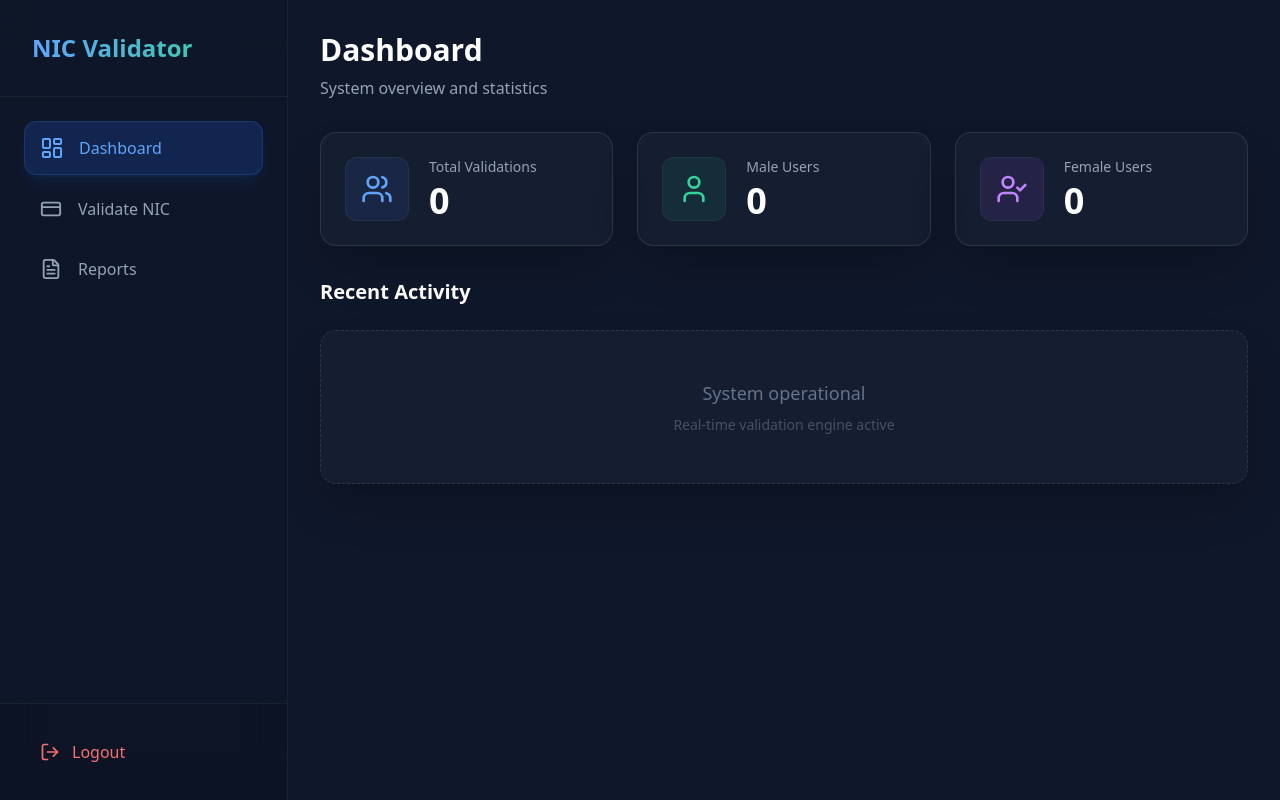
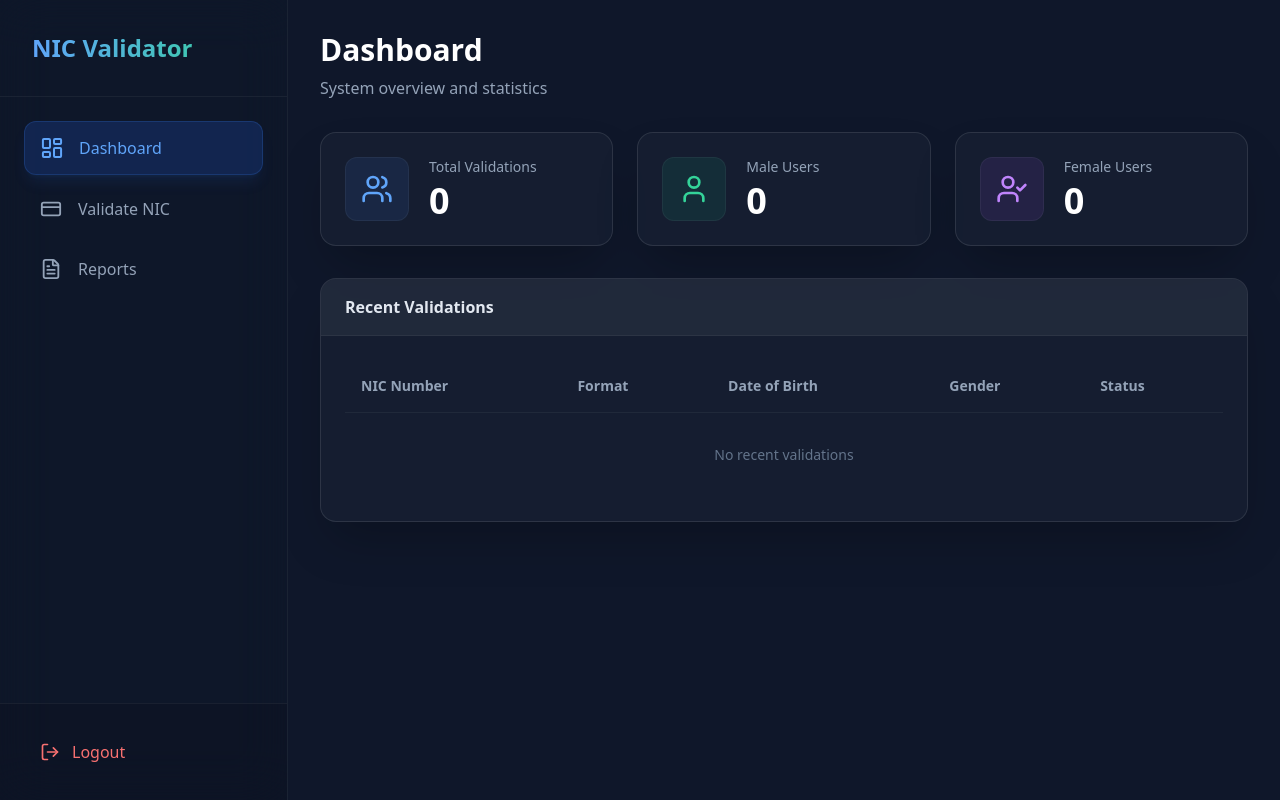
Before and after one commit to SandaruwanWeerawardhana/NIC-validating-application, a React (Vite) app in the folder Frontend/: page /login in a window 1280 px wide. Both pictures are taken after typing "Sample", "Sample123" into the empty fields and a click on the button "Sign In". Built offline with nearby package versions, Linux system fonts and the light colour scheme.

Commit message:
feat: create component and integrate it into Dashboard and NICValidator pages

```diff
--- /dev/null
+++ b/Frontend/src/components/RecentValidations.tsx
@@ -0,0 +1,75 @@
+import React from "react";
+import { Card } from "./Card";
+import { format } from "date-fns";
+import type { NICData } from "../utils/nicValidation";
+
+interface RecentValidationsProps {
+  records: NICData[];
+  title?: string;
+  maxRows?: number;
+  className?: string;
+}
+
+export const RecentValidations: React.FC<RecentValidationsProps> = ({
+  records,
+  title = "Recent Validations",
+  maxRows = 5,
+  className,
+}) => {
+  const hasRecords = records && records.length > 0;
+
+  return (
+    <Card title={title} className={className}>
+      <div className="overflow-x-auto">
+        <table className="w-full text-sm text-left">
+          <thead className="text-slate-400 font-medium border-b border-white/5">
+            <tr>
+              <th className="px-4 py-4">NIC Number</th>
+              <th className="px-4 py-4">Format</th>
+              <th className="px-4 py-4">Date of Birth</th>
+              <th className="px-4 py-4">Gender</th>
+              <th className="px-4 py-4">Status</th>
+            </tr>
+          </thead>
+          <tbody className="divide-y divide-white/5">
+            {!hasRecords ? (
+              <tr>
+                <td colSpan={5} className="px-4 py-8 text-center text-slate-500">
+                  No recent validations
+                </td>
+              </tr>
+            ) : (
+              records
+                .slice(0, maxRows)
+                .map((rec, idx) => (
+                  <tr key={idx} className="hover:bg-white/5 transition-colors">
+                    <td className="px-4 py-3 font-medium text-white font-mono">
+                      {rec.originalNic}
+                    </td>
+                    <td className="px-4 py-3 capitalize text-slate-300">
+                      {rec.type ?? "-"}
+                    </td>
+                    <td className="px-4 py-3 text-slate-400">
+                      {rec.birthDate ? format(rec.birthDate, "yyyy-MM-dd") : "-"}
+                    </td>
+                    <td className="px-4 py-3">
+                      <span
+                        className={`px-2.5 py-1 rounded-full text-xs font-semibold ${
+                          rec.gender === "Male"
+                            ? "bg-blue-500/20 text-blue-300"
+                            : "bg-pink-500/20 text-pink-300"
+                        }`}
+                      >
+                        {rec.gender ?? "-"}
+                      </span>
+                    </td>
+                    <td className="px-4 py-3 text-emerald-400 font-medium">Verified</td>
+                  </tr>
+                ))
+            )}
+          </tbody>
+        </table>
+      </div>
+    </Card>
+  );
+};
--- a/Frontend/src/pages/Dashboard.tsx
+++ b/Frontend/src/pages/Dashboard.tsx
@@ -1,18 +1,37 @@
-import { useNicStore } from '../store/nicStore';
-import { Card } from '../components/Card';
-import { Users, User, UserCheck } from 'lucide-react';
+import { useNicStore } from "../store/nicStore";
+import { Card } from "../components/Card";
+import { Users, User, UserCheck } from "lucide-react";
+import { RecentValidations } from "../components/RecentValidations";
 
 const Dashboard = () => {
   const records = useNicStore((state) => state.records);
 
   const total = records.length;
-    const male = records.filter(r => r.gender === 'Male').length;
-    const female = records.filter(r => r.gender === 'Female').length;
+  const male = records.filter((r) => r.gender === "Male").length;
+  const female = records.filter((r) => r.gender === "Female").length;
 
   const stats = [
-        { label: 'Total Validations', value: total, icon: Users, color: 'text-blue-400', bg: 'bg-blue-500/10' },
-        { label: 'Male Users', value: male, icon: User, color: 'text-emerald-400', bg: 'bg-emerald-500/10' },
-        { label: 'Female Users', value: female, icon: UserCheck, color: 'text-purple-400', bg: 'bg-purple-500/10' },
+    {
+      label: "Total Validations",
+      value: total,
+      icon: Users,
+      color: "text-blue-400",
+      bg: "bg-blue-500/10",
+    },
+    {
+      label: "Male Users",
+      value: male,
+      icon: User,
+      color: "text-emerald-400",
+      bg: "bg-emerald-500/10",
+    },
+    {
+      label: "Female Users",
+      value: female,
+      icon: UserCheck,
+      color: "text-purple-400",
+      bg: "bg-purple-500/10",
+    },
   ];
 
   return (
@@ -28,12 +47,18 @@ const Dashboard = () => {
           return (
             <Card key={stat.label} className={`p-0 stagger-${i + 1} flex-1`}>
               <div className="flex items-center gap-5">
-                                <div className={`p-4 rounded-xl ${stat.bg} ring-1 ring-inset ring-white/5`}>
+                <div
+                  className={`p-4 rounded-xl ${stat.bg} ring-1 ring-inset ring-white/5`}
+                >
                   <Icon className={`w-8 h-8 ${stat.color}`} />
                 </div>
                 <div>
-                                    <p className="text-sm font-medium text-slate-400">{stat.label}</p>
-                                    <p className="text-4xl font-bold text-white mt-1 tracking-tight">{stat.value}</p>
+                  <p className="text-sm font-medium text-slate-400">
+                    {stat.label}
+                  </p>
+                  <p className="text-4xl font-bold text-white mt-1 tracking-tight">
+                    {stat.value}
+                  </p>
                 </div>
               </div>
             </Card>
@@ -41,13 +66,7 @@ const Dashboard = () => {
         })}
       </div>
 
-            <div className="mt-8">
-                <h3 className="text-xl font-semibold text-white mb-6">Recent Activity</h3>
-                <div className="glass-card p-12 text-center text-slate-500 border-dashed border-2 border-white/5">
-                    <p className="text-lg">System operational</p>
-                    <p className="text-sm mt-2 opacity-60">Real-time validation engine active</p>
-                </div>
-            </div>
+      <RecentValidations records={records} className="stagger-2" />
     </div>
   );
 };
--- a/Frontend/src/pages/NICValidator.tsx
+++ b/Frontend/src/pages/NICValidator.tsx
@@ -140,71 +140,6 @@ const NICValidator = () => {
           )}
         </div>
       </div>
-
-      {/* Recent Validations Table - Glass Table */}
-      <Card title="Recent Validations" className="stagger-2">
-        <div className="overflow-x-auto">
-          <table className="w-full text-sm text-left">
-            <thead className="text-slate-400 font-medium border-b border-white/5">
-              <tr>
-                <th className="px-4 py-4">NIC Number</th>
-                <th className="px-4 py-4">Format</th>
-                <th className="px-4 py-4">Date of Birth</th>
-                <th className="px-4 py-4">Gender</th>
-                <th className="px-4 py-4">Status</th>
-              </tr>
-            </thead>
-            <tbody className="divide-y divide-white/5">
-              {useNicStore.getState().records.length === 0 ? (
-                <tr>
-                  <td
-                    colSpan={5}
-                    className="px-4 py-8 text-center text-slate-500"
-                  >
-                    No recent validations
-                  </td>
-                </tr>
-              ) : (
-                useNicStore
-                  .getState()
-                  .records.map((rec, idx) => (
-                    <tr
-                      key={idx}
-                      className="hover:bg-white/5 transition-colors"
-                    >
-                      <td className="px-4 py-3 font-medium text-white font-mono">
-                        {rec.originalNic}
-                      </td>
-                      <td className="px-4 py-3 capitalize text-slate-300">
-                        {rec.type}
-                      </td>
-                      <td className="px-4 py-3 text-slate-400">
-                        {rec.birthDate
-                          ? format(rec.birthDate, "yyyy-MM-dd")
-                          : "-"}
-                      </td>
-                      <td className="px-4 py-3">
-                        <span
-                          className={`px-2.5 py-1 rounded-full text-xs font-semibold ${
-                            rec.gender === "Male"
-                              ? "bg-blue-500/20 text-blue-300"
-                              : "bg-pink-500/20 text-pink-300"
-                          }`}
-                        >
-                          {rec.gender}
-                        </span>
-                      </td>
-                      <td className="px-4 py-3 text-emerald-400 font-medium">
-                        Verified
-                      </td>
-                    </tr>
-                  ))
-                  .slice(0, 5)
-              )}
-            </tbody>
-          </table>
-        </div>
-      </Card>
     </div>
   );
 };
```
Lines whose indentation alone changed are shown as unchanged.
